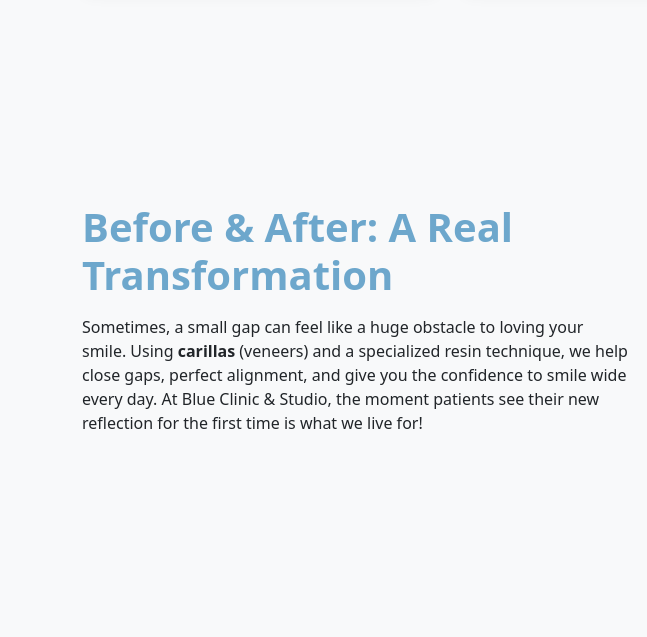
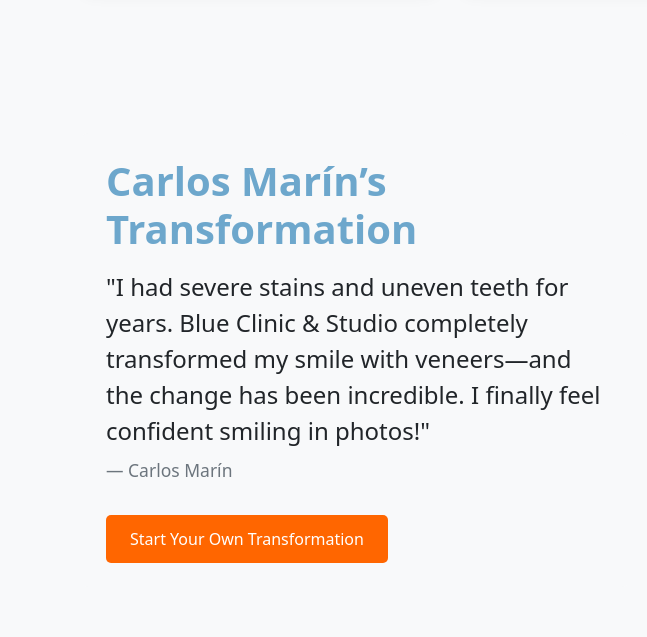
Before and after one commit to jeronimo114/BlueClinic, a website: page index.html in a window 1280 px wide. Shown: the part 1280-1917 px from the top of the page, 0-647 px from the left. Drawn offline with nearby package versions, Linux system fonts and the light colour scheme; a script that the page names is missing.

Commit message:
Before and After CTA fixed. Testimonial added

```diff
--- a/index.html
+++ b/index.html
@@ -194,24 +194,27 @@
       </div>
     </section>
 
-    <!-- Before and After SECTION -->
+    <!-- Before & After SECTION -->
     <section id="before-after" class="before-after py-5">
       <div class="container">
         <div class="row align-items-center">
-          <!-- Text: Left Column -->
+          <!-- Testimonial: Left Column -->
           <div class="col-md-6">
-            <h2 class="mb-3">Before & After: A Real Transformation</h2>
-            <p class="mb-4">
-              Sometimes, a small gap can feel like a huge obstacle to loving
-              your smile. Using <strong>carillas</strong> (veneers) and a
-              specialized resin technique, we help close gaps, perfect
-              alignment, and give you the confidence to smile wide every day. At
-              Blue Clinic & Studio, the moment patients see their new reflection
-              for the first time is what we live for!
-            </p>
-            <a href="#contact" class="btn btn-primary ba-btn">
-              Discover Your New Smile
-            </a>
+            <div class="testimonial p-4 bg-light rounded">
+              <h2 class="mb-3">Carlos Marín’s Transformation</h2>
+              <blockquote class="blockquote">
+                <p class="mb-4 bap">
+                  "I had severe stains and uneven teeth for years. Blue Clinic
+                  &amp; Studio completely transformed my smile with veneers—and
+                  the change has been incredible. I finally feel confident
+                  smiling in photos!"
+                </p>
+                <footer class="blockquote-footer">Carlos Marín</footer>
+              </blockquote>
+              <a href="#contact" class="hero__cta mt-3">
+                Start Your Own Transformation
+              </a>
+            </div>
           </div>
 
           <!-- Carousel: Right Column -->
--- a/scss/_before-after.scss
+++ b/scss/_before-after.scss
@@ -7,8 +7,12 @@
 
 .before-after h2 {
   color: $brand-light;
-  font-weight: 700;
+  font-weight: 900;
   font-size: 2.5rem;
+}
+
+.bap {
+  font-size: 1.5rem;
 }
 
 .before-after__image {
```
Also changed, not shown: css/style.css, 1 other file.
